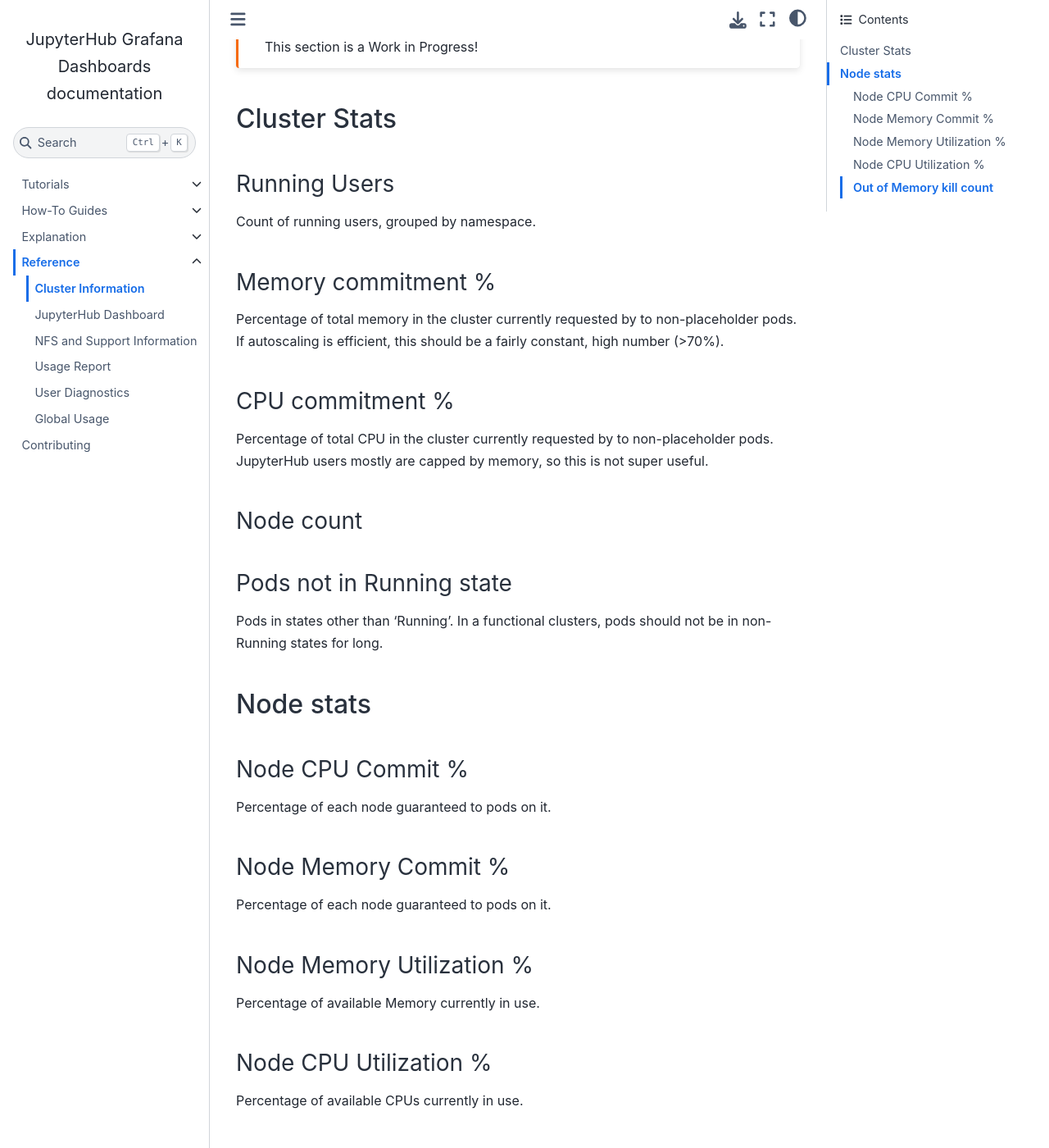
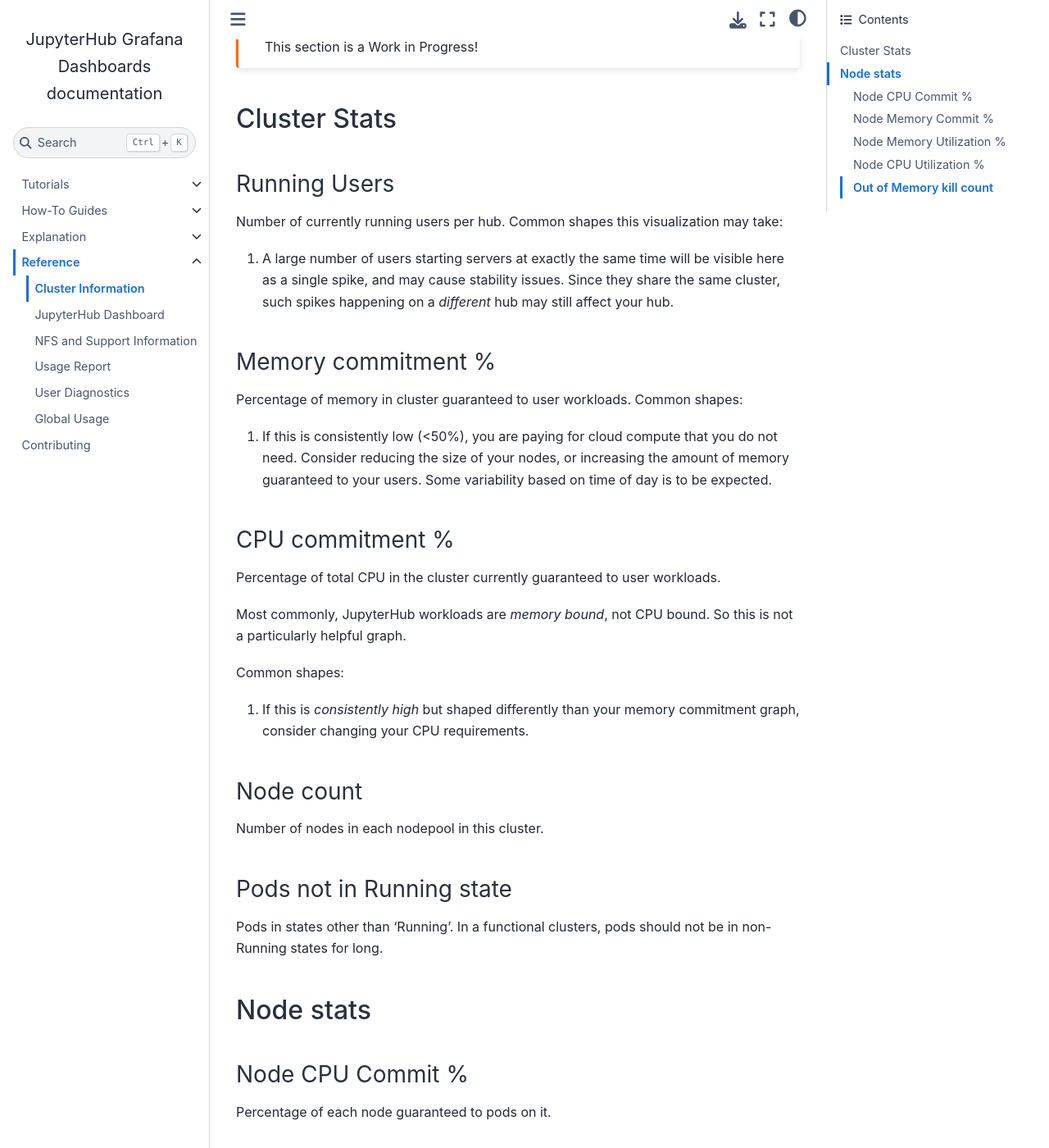
Before and after one commit to jupyterhub/grafana-dashboards, a Sphinx documentation site: the page built from docs/reference/dashboards/cluster.md, in a window 1280 px wide and 1400 px high, scrolled down 214 px. Shown: the whole window at 82% size. Built offline with Sphinx 7.4.7 and the Sphinx Book theme 1.1.4, drawn with Linux system fonts in a browser that asks for light colours; some of the changed text lies outside the part shown.

Commit message:
Copy over Yuvi's additional descriptions in #90

```diff
--- a/docs/reference/dashboards/cluster.md
+++ b/docs/reference/dashboards/cluster.md
@@ -10,19 +10,28 @@
 
 ### Running Users
 
-Count of running users, grouped by namespace.
+Number of currently running users per hub. Common shapes this visualization may take:
+
+1. A large number of users starting servers at exactly the same time will be visible here as a single spike, and may cause stability issues. Since they share the same cluster, such spikes happening on a *different* hub may still affect your hub.
 
 ### Memory commitment %
 
-Percentage of total memory in the cluster currently requested by to non-placeholder pods.
-If autoscaling is efficient, this should be a fairly constant, high number (>70%).
+Percentage of memory in cluster guaranteed to user workloads. Common shapes:
+
+1. If this is consistently low (<50%), you are paying for cloud compute that you do not need. Consider reducing the size of your nodes, or increasing the amount of memory guaranteed to your users. Some variability based on time of day is to be expected.
 
 ### CPU commitment %
 
-Percentage of total CPU in the cluster currently requested by to non-placeholder pods.
-JupyterHub users mostly are capped by memory, so this is not super useful.
+Percentage of total CPU in the cluster currently guaranteed to user workloads.
+
+Most commonly, JupyterHub workloads are *memory bound*, not CPU bound. So this is not a particularly helpful graph.
+
+Common shapes:
+1. If this is *consistently high* but shaped differently than your memory commitment graph, consider changing your CPU requirements.
 
 ### Node count
+
+Number of nodes in each nodepool in this cluster.
 
 ### Pods not in Running state
 
@@ -37,7 +46,7 @@
 
 ### Node Memory Commit %
 
-Percentage of each node guaranteed to pods on it.
+Percentage of each node guaranteed to pods on it. When this hits 100%, the autoscaler will spawn a new node and the scheduler will stop putting pods on the old node.
 
 ### Node Memory Utilization %
 
```
